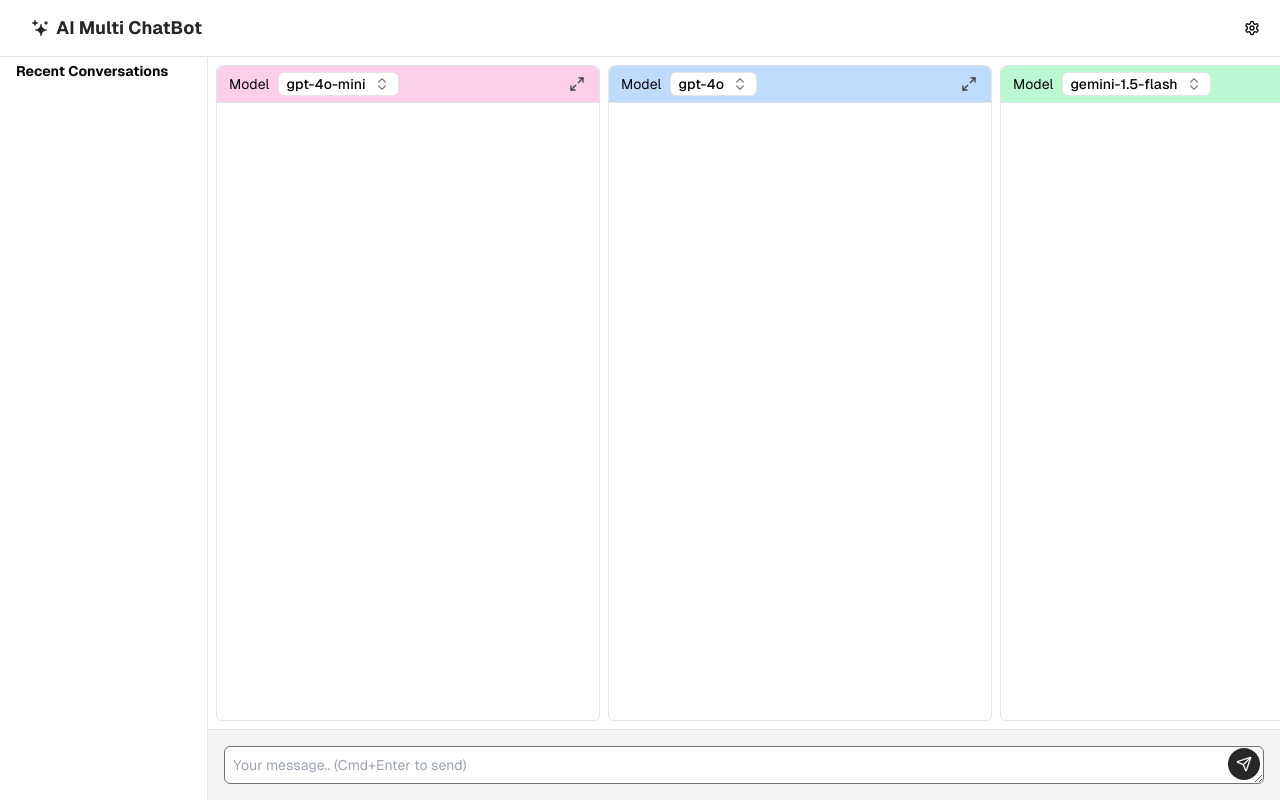
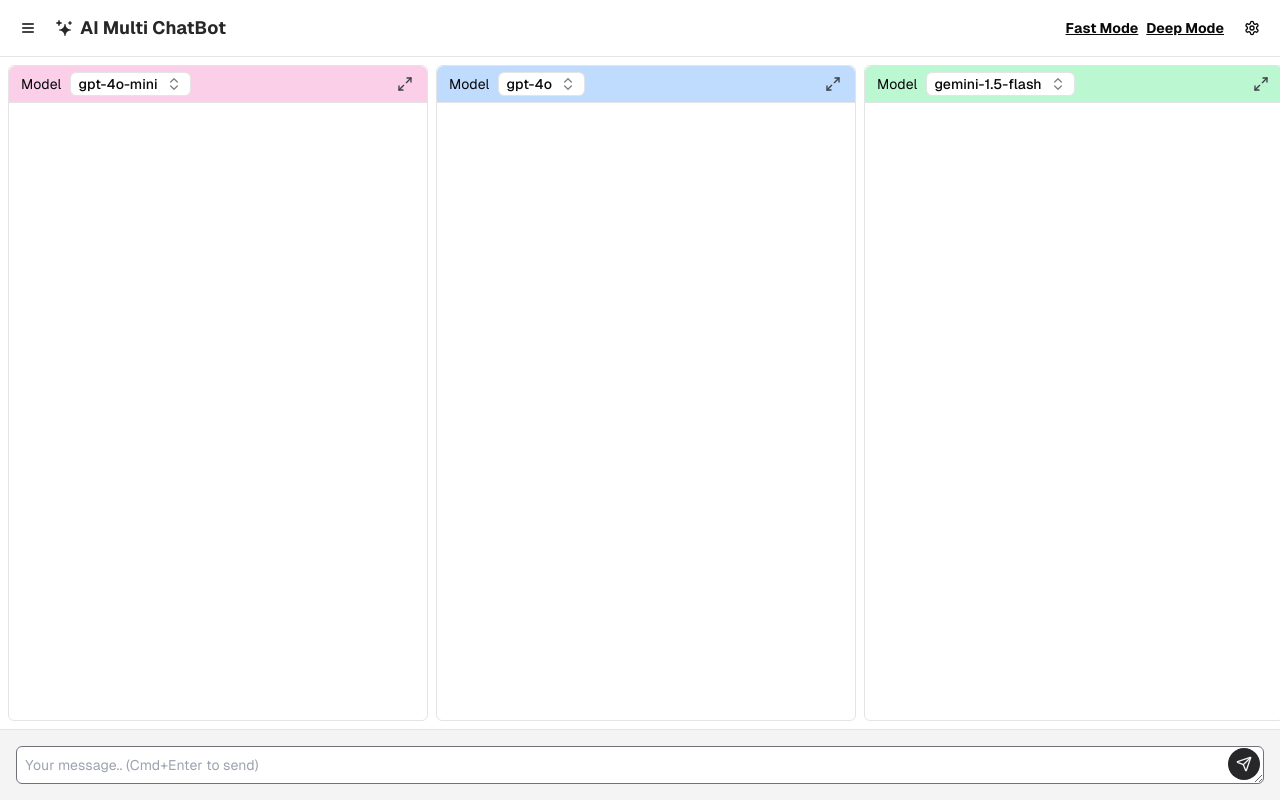
Before and after one commit to ankushagarwal/ai-multi-chat, a Next.js app: page / in a window 1280 px wide. Built offline with nearby package versions, Linux system fonts and the light colour scheme.

Commit message:
Left sidebar

```diff
--- a/app/layout.tsx
+++ b/app/layout.tsx
@@ -1,6 +1,7 @@
 import type { Metadata } from 'next';
 import './globals.css';
 import Header from '@/components/header';
+import { SidebarProvider } from '@/context/SidebarContext';
 
 export const metadata: Metadata = {
   title: 'AI Multi Chat',
@@ -15,10 +16,12 @@
   return (
     <html lang="en">
       <body className={`antialiased`}>
-        <div className="flex flex-col">
-          <Header />
-          {children}
-        </div>
+        <SidebarProvider>
+          <div className="flex flex-col">
+            <Header />
+            {children}
+          </div>
+        </SidebarProvider>
       </body>
     </html>
   );
--- a/app/page.tsx
+++ b/app/page.tsx
@@ -1,6 +1,5 @@
 'use client';
 
-// import { useSearchParams } from 'next/navigation';
 import LeftSidebar from '@/components/leftsidebar';
 import V2Chat, { type ChatHandle } from '@/components/v2chat';
 import { useEffect, useRef, useState } from 'react';
@@ -13,8 +12,10 @@
 } from '@/lib/localStorage';
 import { Button } from '@/components/ui/button';
 import { Send } from 'lucide-react';
+import { useSidebar } from '@/context/SidebarContext';
 
 export default function Home() {
+  const { isSidebarVisible } = useSidebar();
   const [initialModels, setInitialModels] = useState<string[]>([]);
   const [conversationId, setConversationId] = useState<string>('');
   const [isMobile, setIsMobile] = useState(false);
@@ -149,8 +150,8 @@
 
   return (
     <div className="flex flex-row w-full">
-      {!isMobile && <LeftSidebar />}
-      <div className={isMobile ? 'w-full' : 'w-[calc(100dvw-208px)]'}>
+      {isSidebarVisible && <LeftSidebar />}
+      <div className={isSidebarVisible ? 'w-[calc(100dvw-208px)]' : 'w-full'}>
         <main className="flex overflow-hidden h-[calc(100svh-57px)]">
           <div className="flex flex-col flex-1 h-full overflow-x-auto bg-background-100">
             <div className="flex size-full p-2 space-x-2 overflow-x-auto snap-x snap-mandatory md:snap-none md:overflow-y-hidden border-b border-gray-alpha-400">
--- a/components/header.tsx
+++ b/components/header.tsx
@@ -1,12 +1,25 @@
+'use client';
+
 import SvgLogo from './svglogo';
 import { Button } from '@/components/ui/button';
-import { Settings } from 'lucide-react';
+import { Settings, Menu } from 'lucide-react';
+import { useSidebar } from '@/context/SidebarContext';
 
 export default function Header() {
+  const { toggleSidebar } = useSidebar();
+
   return (
     <div className="sticky top-0 flex justify-between border-b h-[57px] z-40 bg-background-100">
       <div className="flex flex-row items-center gap-2">
-        <div className="text-zinc-800 dark:text-zinc-100 pl-8">
+        <Button
+          size="icon"
+          variant="ghost"
+          className="ml-2"
+          onClick={toggleSidebar}
+        >
+          <Menu />
+        </Button>
+        <div className="text-zinc-800 dark:text-zinc-100">
           <SvgLogo />
         </div>
         <a href="/">
@@ -15,7 +28,13 @@
           </div>
         </a>
       </div>
-      <div className="flex items-center pr-2">
+      <div className="flex items-center pr-2 gap-2">
+        <a className="text-sm underline font-bold" href="/?modelSet=fast">
+          Fast Mode
+        </a>
+        <a className="text-sm underline font-bold" href="/?modelSet=deep">
+          Deep Mode
+        </a>
         <Button size="icon" variant="ghost" asChild>
           <a href="/settings">
             <Settings />
--- a/components/leftsidebar.tsx
+++ b/components/leftsidebar.tsx
@@ -19,7 +19,7 @@
     <div className="z-30 sticky top-[57px] shrink-0 border-r w-52 bg-background-100 px-4 md:flex flex-col items-center justify-between h-[calc(100dvh-57px)]">
       <div className="flex flex-col top-[57px] size-full">
         <div className="flex flex-col gap-1 py-1 w-full">
-          <div className="text-sm font-bold">Recent Conversations</div>
+          <div className="text-md font-bold">Conversations</div>
           {conversations.map((conversation) => (
             <div
               key={conversation.id}
--- a/components/v2chat.tsx
+++ b/components/v2chat.tsx
@@ -297,7 +297,7 @@
     return (
       <div
         className={cn(
-          '@container shrink-0 md:shrink md:min-w-96 snap-center rounded-md min-h-[250px] bg-background-100 size-full',
+          '@container shrink-0 md:shrink md:min-w-[420px] snap-center rounded-md min-h-[250px] bg-background-100 size-full',
           className,
         )}
         tabIndex={-1}
--- /dev/null
+++ b/context/SidebarContext.tsx
@@ -0,0 +1,32 @@
+'use client';
+
+import React, { createContext, useContext, useState, ReactNode } from 'react';
+
+interface SidebarContextType {
+  isSidebarVisible: boolean;
+  toggleSidebar: () => void;
+}
+
+const SidebarContext = createContext<SidebarContextType | undefined>(undefined);
+
+export const SidebarProvider = ({ children }: { children: ReactNode }) => {
+  const [isSidebarVisible, setIsSidebarVisible] = useState(false);
+
+  const toggleSidebar = () => {
+    setIsSidebarVisible((prev) => !prev);
+  };
+
+  return (
+    <SidebarContext.Provider value={{ isSidebarVisible, toggleSidebar }}>
+      {children}
+    </SidebarContext.Provider>
+  );
+};
+
+export const useSidebar = () => {
+  const context = useContext(SidebarContext);
+  if (!context) {
+    throw new Error('useSidebar must be used within a SidebarProvider');
+  }
+  return context;
+};
```
